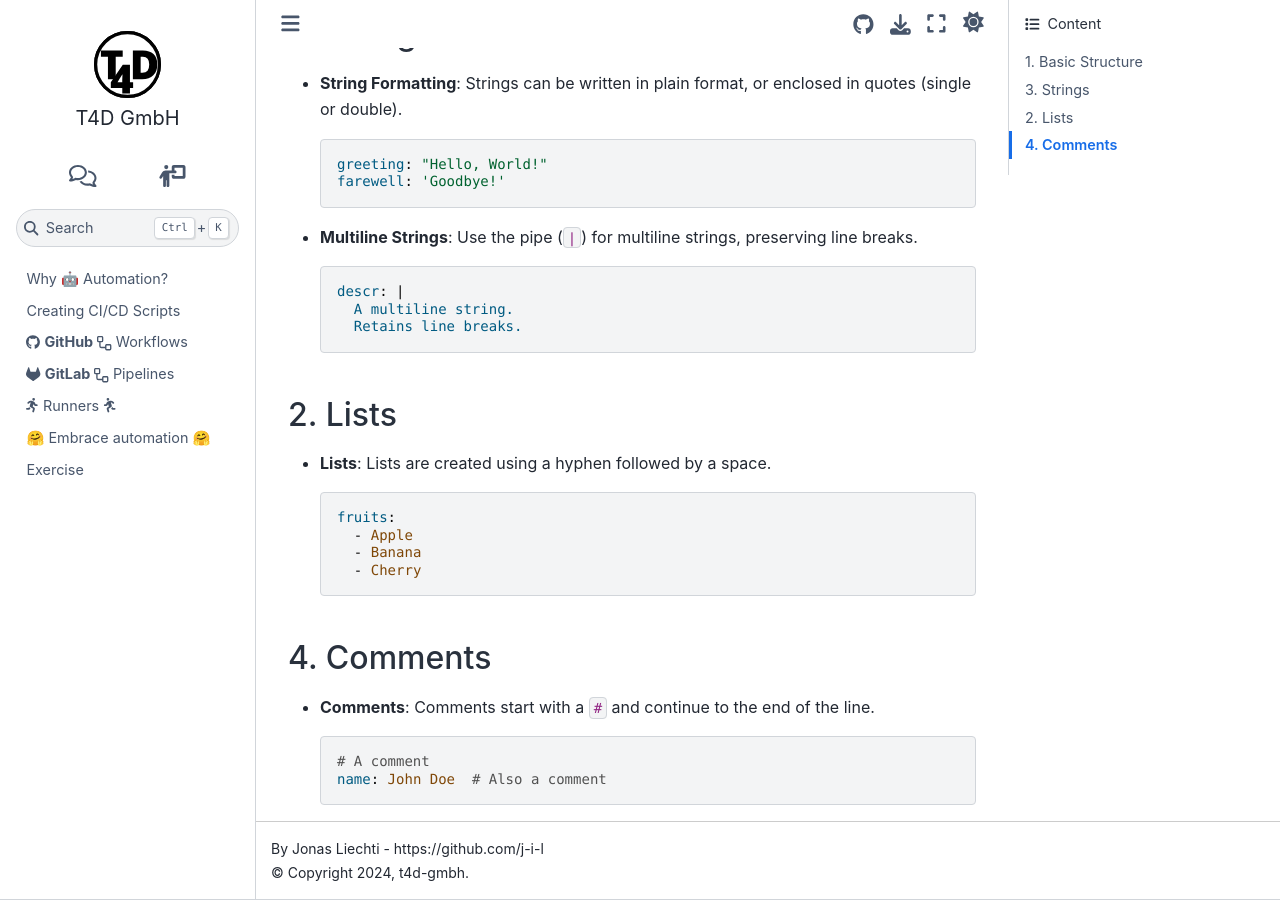
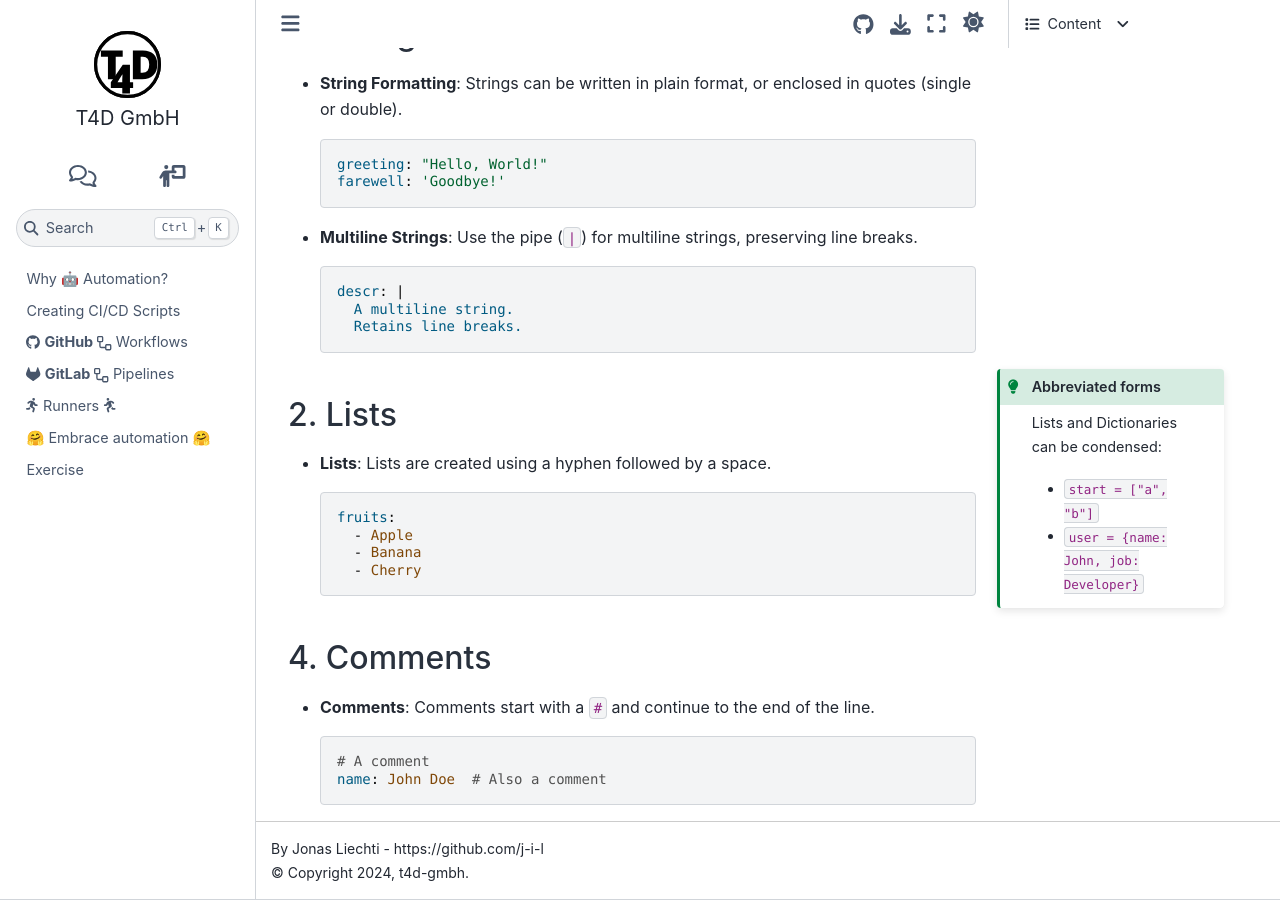
Before and after one commit to t4d-gmbh/ci-cd-workflows, a Sphinx documentation site: the page built from source/content/creating_workflows/yaml_primer/syntax.md, in a window 1280 px wide and 900 px high, scrolled down 622 px. Built offline with Sphinx 7.4.7 and the Sphinx Book theme 1.1.4, drawn with Linux system fonts in a browser that asks for light colours; the version number could not be read and is left out.

Commit message:
done with short syntax part

````diff
--- a/source/content/creating_workflows/yaml_primer/syntax.md
+++ b/source/content/creating_workflows/yaml_primer/syntax.md
@@ -30,10 +30,17 @@
     A multiline string.
     Retains line breaks.
   ```
-{% if slide %}:::{% endif %}
-{% if slide %}::::
-::::{grid}{% endif %}
-{% if slide %}:::{grid-item-card}{% else %}#### 2.{% endif %} Lists
+{% if slide %}:::
+::::
+{% endif %}
+:::{admonition} Abbreviated forms
+:class: tip, margin
+Lists and Dictionaries can be condensed:
+- `start = ["a", "b"]`
+- `user = {name: John, job: Developer}`
+:::
+{% if slide %}::::{grid}
+:::{grid-item-card}{% else %}#### 2.{% endif %} Lists
 {% if page %}- **Lists**: Lists are created using a hyphen followed by a space.{% endif %}
   ```yaml
   fruits:
````
